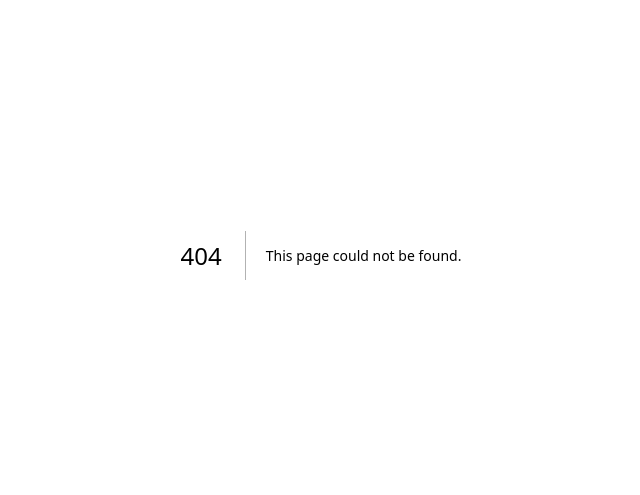
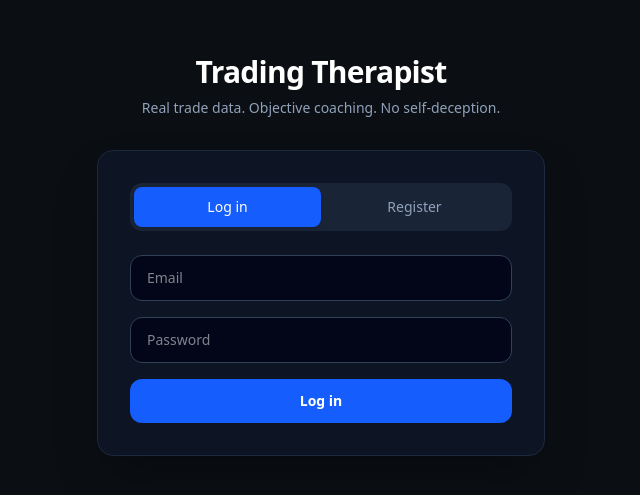
Before and after one commit to ezekielnelson060-hash/trading-therapist, a Next.js app in the folder frontend/: page /login in a window 1280 px wide. Before the commit this address had no page. Shown: the part 145-640 px from the top of the page, without its empty margins (319-959 px from the left). Built offline with nearby package versions, Linux system fonts and the light colour scheme; no server answers.

Commit message:
Add login, nav, chat frontend pages

```diff
--- /dev/null
+++ b/frontend/src/app/login/page.tsx
@@ -0,0 +1,109 @@
+"use client";
+
+import { useState } from "react";
+import { useRouter } from "next/navigation";
+import { api } from "@/lib/api";
+
+export default function LoginPage() {
+  const router = useRouter();
+  const [mode, setMode] = useState<"login" | "register">("login");
+  const [email, setEmail] = useState("");
+  const [password, setPassword] = useState("");
+  const [name, setName] = useState("");
+  const [error, setError] = useState("");
+  const [loading, setLoading] = useState(false);
+
+  async function submit(e: React.FormEvent) {
+    e.preventDefault();
+    setError("");
+    setLoading(true);
+    try {
+      if (mode === "register") {
+        await api.register(email, password, name || undefined);
+      }
+      await api.login(email, password);
+      router.push("/dashboard");
+    } catch (err: any) {
+      setError(err.message || "Something went wrong");
+    } finally {
+      setLoading(false);
+    }
+  }
+
+  return (
+    <div className="flex min-h-screen items-center justify-center bg-[#0b0f14] px-4">
+      <div className="w-full max-w-md">
+        <div className="mb-8 text-center">
+          <h1 className="text-3xl font-bold tracking-tight text-white">Trading Therapist</h1>
+          <p className="mt-2 text-sm text-slate-400">
+            Real trade data. Objective coaching. No self-deception.
+          </p>
+        </div>
+
+        <div className="rounded-2xl border border-slate-800 bg-slate-900/70 p-8 shadow-2xl shadow-black/40">
+          <div className="mb-6 flex rounded-xl bg-slate-800/80 p-1">
+            <button
+              type="button"
+              onClick={() => setMode("login")}
+              className={`flex-1 rounded-lg py-2.5 text-sm font-medium transition ${
+                mode === "login" ? "bg-blue-600 text-white shadow" : "text-slate-400 hover:text-white"
+              }`}
+            >
+              Log in
+            </button>
+            <button
+              type="button"
+              onClick={() => setMode("register")}
+              className={`flex-1 rounded-lg py-2.5 text-sm font-medium transition ${
+                mode === "register" ? "bg-blue-600 text-white shadow" : "text-slate-400 hover:text-white"
+              }`}
+            >
+              Register
+            </button>
+          </div>
+
+          <form onSubmit={submit} className="space-y-4">
+            {mode === "register" && (
+              <input
+                type="text"
+                placeholder="Full name"
+                value={name}
+                onChange={(e) => setName(e.target.value)}
+                className="w-full rounded-xl border border-slate-700 bg-slate-950 px-4 py-3 text-sm text-white outline-none transition focus:border-blue-500"
+              />
+            )}
+            <input
+              type="email"
+              required
+              placeholder="Email"
+              value={email}
+              onChange={(e) => setEmail(e.target.value)}
+              className="w-full rounded-xl border border-slate-700 bg-slate-950 px-4 py-3 text-sm text-white outline-none transition focus:border-blue-500"
+            />
+            <input
+              type="password"
+              required
+              minLength={6}
+              placeholder="Password"
+              value={password}
+              onChange={(e) => setPassword(e.target.value)}
+              className="w-full rounded-xl border border-slate-700 bg-slate-950 px-4 py-3 text-sm text-white outline-none transition focus:border-blue-500"
+            />
+            {error && (
+              <p className="rounded-lg border border-red-900/50 bg-red-950/40 px-3 py-2 text-sm text-red-300">
+                {error}
+              </p>
+            )}
+            <button
+              type="submit"
+              disabled={loading}
+              className="w-full rounded-xl bg-blue-600 py-3 text-sm font-semibold text-white transition hover:bg-blue-500 disabled:opacity-50"
+            >
+              {loading ? "Please wait…" : mode === "login" ? "Log in" : "Create account"}
+            </button>
+          </form>
+        </div>
+      </div>
+    </div>
+  );
+}
--- /dev/null
+++ b/frontend/src/components/Nav.tsx
@@ -0,0 +1,57 @@
+"use client";
+
+import Link from "next/link";
+import { usePathname, useRouter } from "next/navigation";
+import { clearToken } from "@/lib/api";
+
+const LINKS = [
+  { href: "/dashboard", label: "Dashboard" },
+  { href: "/chat", label: "Therapist" },
+  { href: "/plan", label: "Plan" },
+  { href: "/import", label: "Import" },
+];
+
+export default function Nav() {
+  const pathname = usePathname();
+  const router = useRouter();
+
+  function logout() {
+    clearToken();
+    router.push("/login");
+  }
+
+  return (
+    <header className="border-b border-slate-800 bg-slate-950/80 backdrop-blur">
+      <div className="mx-auto flex max-w-6xl items-center justify-between gap-4 px-4 py-3">
+        <Link href="/dashboard" className="text-sm font-bold tracking-tight text-white">
+          Trading Therapist
+        </Link>
+        <nav className="flex flex-wrap items-center gap-1">
+          {LINKS.map((l) => {
+            const active = pathname === l.href;
+            return (
+              <Link
+                key={l.href}
+                href={l.href}
+                className={`rounded-lg px-3 py-1.5 text-sm transition ${
+                  active
+                    ? "bg-blue-600/20 text-blue-300"
+                    : "text-slate-400 hover:bg-slate-800 hover:text-white"
+                }`}
+              >
+                {l.label}
+              </Link>
+            );
+          })}
+          <button
+            type="button"
+            onClick={logout}
+            className="ml-2 rounded-lg px-3 py-1.5 text-sm text-slate-500 transition hover:bg-slate-800 hover:text-white"
+          >
+            Log out
+          </button>
+        </nav>
+      </div>
+    </header>
+  );
+}
```
